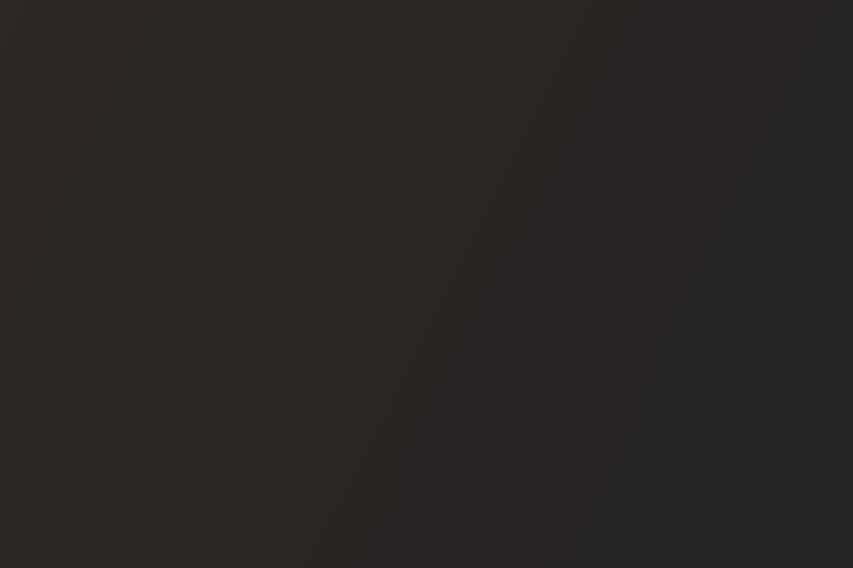
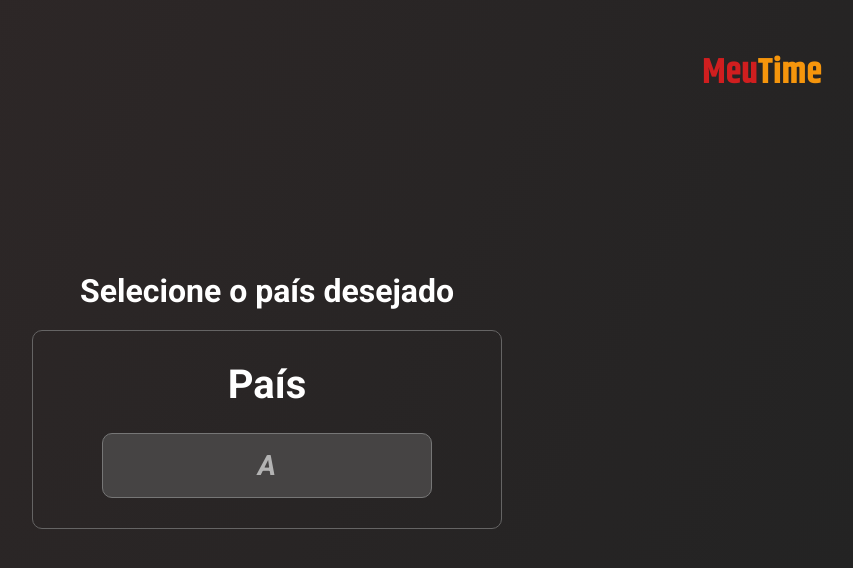
Before and after one commit to lucas-alm-ps/meu-time, a React (Vite) app: page /choose in a window 1280 px wide. Before the commit this address had no page. Shown: the top 568 px of the page, without its empty margins (373-1226 px from the left). Built offline with nearby package versions, Linux system fonts and the light colour scheme.

Commit message:
feat: add choice page / card

```diff
--- a/src/App.tsx
+++ b/src/App.tsx
@@ -1,11 +1,13 @@
 import { BrowserRouter, Route, Routes } from 'react-router-dom';
 import LoginPage from './pages/login-page/LoginPage';
+import ChoicesPage from './pages/choices-page/ChoicesPage';
 
 function App() {
 	return (
 		<BrowserRouter>
 			<Routes>
 				<Route path='/' Component={LoginPage} />
+				<Route path='/choose' Component={ChoicesPage} />
 			</Routes>
 		</BrowserRouter>
 	);
--- a/src/components/Bar.tsx
+++ b/src/components/Bar.tsx
@@ -17,4 +17,7 @@ const StyledBar = styled.div`
 	display: flex;
 	justify-content: right;
 	padding: 45px 85px 0 85px;
+	position: fixed;
+	top: 0;
+	left: 0;
 `;
--- /dev/null
+++ b/src/components/ChoiceCard.tsx
@@ -0,0 +1,88 @@
+import styled from 'styled-components';
+import { Instruction } from '../styles/Instruction';
+import { FormEvent, useState } from 'react';
+
+interface ChoiceCardProps {
+	instruction: string;
+	choices: string[];
+	title: string;
+}
+
+export default function ChoiceCard({
+	instruction,
+	choices,
+	title,
+}: ChoiceCardProps) {
+	const [choice, setChoice] = useState('');
+
+	function handleOptionSelect(event: React.ChangeEvent<HTMLSelectElement>) {
+		const selectedChoice = event.target.value;
+		setChoice(selectedChoice);
+	}
+
+	return (
+		<>
+			<Instruction>{instruction}</Instruction>
+			<ChoiceBox>
+				<ChoiceTitle>{title}</ChoiceTitle>
+
+				<StyledSelect onChange={handleOptionSelect}>
+					{choices.map((choice, index) => (
+						<option value={choice} key={index}>
+							{choice}
+						</option>
+					))}
+				</StyledSelect>
+			</ChoiceBox>
+		</>
+	);
+}
+
+const ChoiceBox = styled.div`
+	width: 470px;
+	padding: 30px 70px;
+	border: 1px solid #656464;
+	border-radius: 10px;
+	display: flex;
+	flex-direction: column;
+	justify-content: center;
+	align-items: center;
+`;
+
+const ChoiceTitle = styled.h2`
+	font-family: 'Roboto';
+	font-style: normal;
+	font-weight: 700;
+	font-size: 40px;
+	line-height: 47px;
+	color: #ffffff;
+	margin-bottom: 25px;
+`;
+
+const StyledSelect = styled.select`
+	width: 330px;
+	height: 65px;
+
+	background: #464444;
+	border-radius: 10px;
+	padding: 0 20px;
+
+	font-family: 'Roboto';
+	font-style: italic;
+	font-weight: 700;
+	font-size: 28px;
+	line-height: 33px;
+	color: #b3b3b3;
+
+	text-align: center;
+
+	-moz-appearance: none;
+	-webkit-appearance: none;
+	appearance: none;
+
+	& option {
+		font-weight: 700;
+		font-style: normal;
+		font-size: 25px;
+	}
+`;
--- /dev/null
+++ b/src/pages/choices-page/ChoicesPage.tsx
@@ -0,0 +1,27 @@
+import ChoiceCard from '../../components/ChoiceCard';
+import MainPage from '../main-page/MainPage';
+
+export default function ChoicesPage() {
+	return (
+		<MainPage>
+			<ChoiceCard
+				title='País'
+				choices={[
+					'A',
+					'B',
+					'c',
+					'A',
+					'B',
+					'c',
+					'A',
+					'B',
+					'c',
+					'A',
+					'B',
+					'c',
+				]}
+				instruction='Selecione o país desejado'
+			/>
+		</MainPage>
+	);
+}
```
